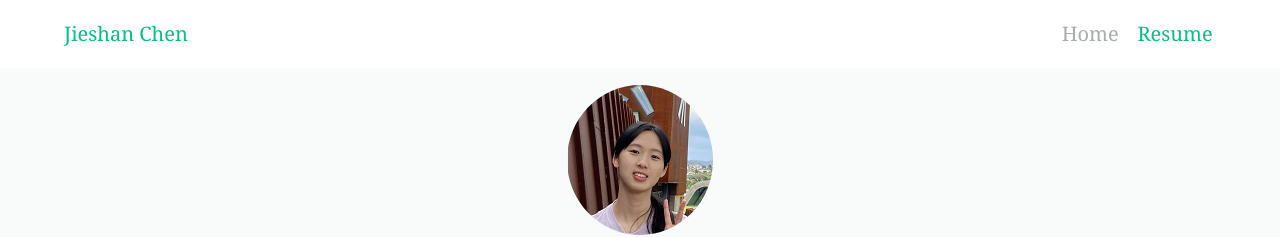
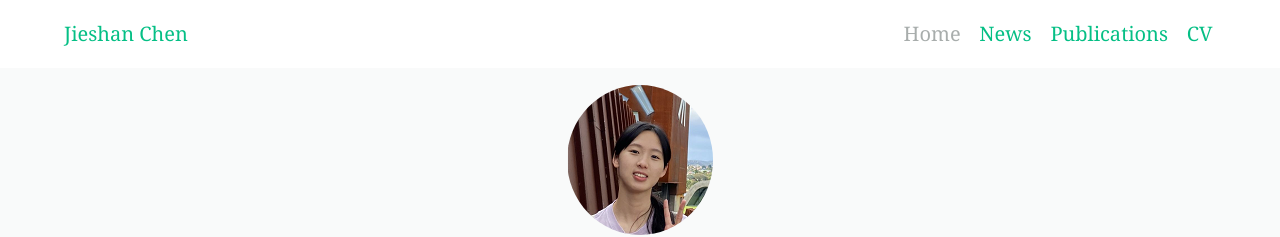
Before and after one commit to chenjshnn/chenjshnn.github.io, a Jekyll site: the page built from index.md, in a window 1280 px wide. Shown: the top 237 px of the page. Built offline with Jekyll 4.4.1, drawn with Linux system fonts in a browser that asks for light colours.

Commit message:
Update _config.yml

```diff
--- a/_config.yml
+++ b/_config.yml
@@ -123,7 +123,11 @@ favicons: # Favicons are also used in the manifest file. Syntax is 'size: path'
 navigation_header:
 - title: Home
   url: /
-- title: Resume
+- title: News
+  url: /#news
+- title: Publications
+  url: /#publications
+- title: CV
   url: /files/Jieshan-CV-202111.pdf
 
 navigation_footer:
```
